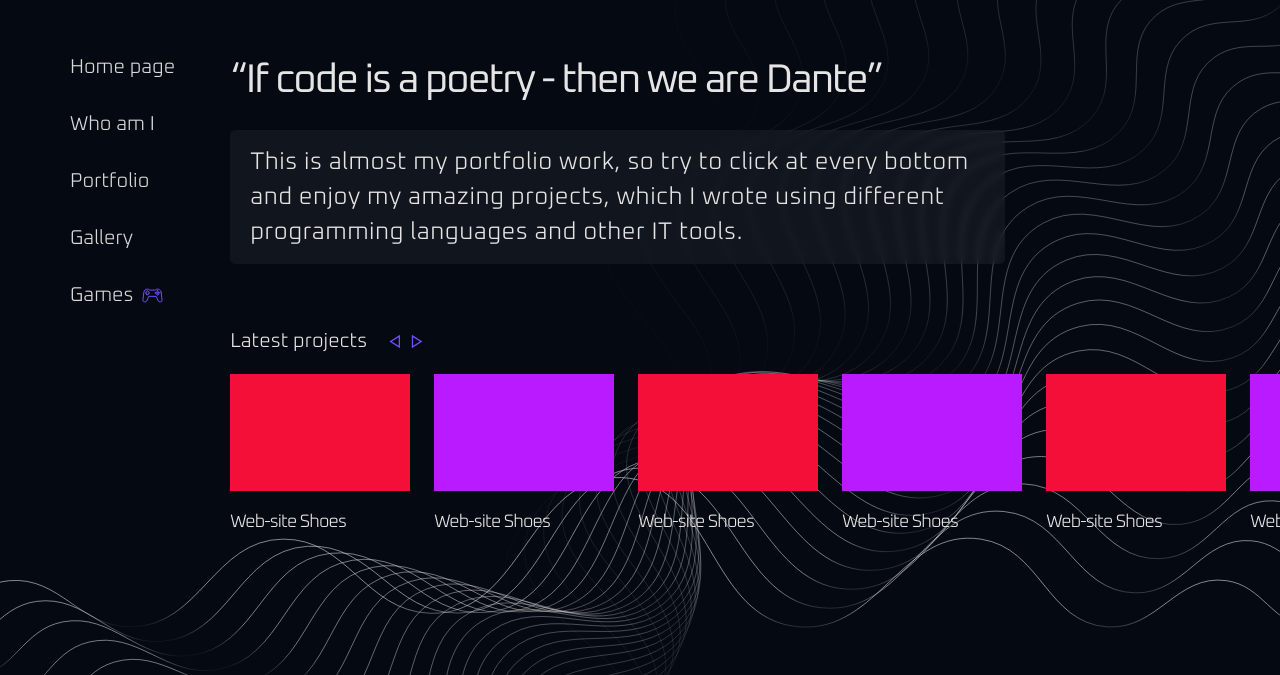
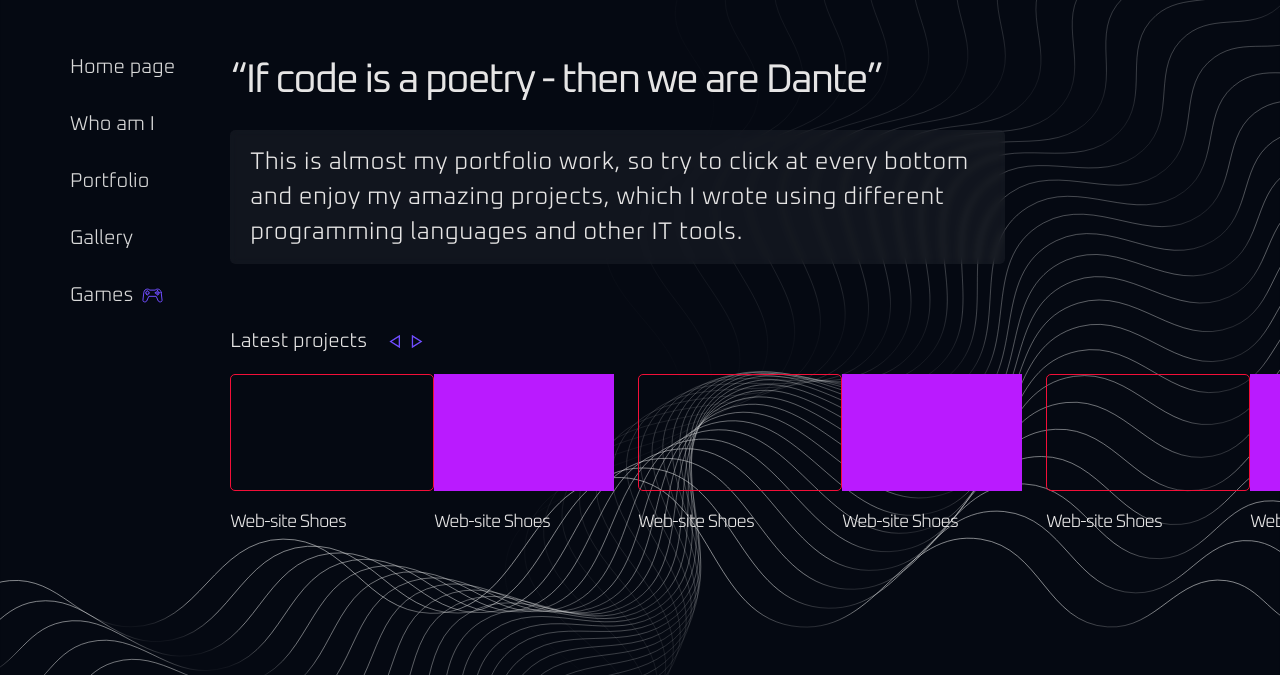
Before and after one commit to Poioill/poioill.github.io, a plain HTML site: page index.html in a window 1280 px wide. Shown: the part 125-800 px from the top of the page. Drawn offline with nearby package versions, Linux system fonts and the light colour scheme; files whose address does not match are found by name.

Commit message:
Update main.css

```diff
--- a/css/main.css
+++ b/css/main.css
@@ -74,10 +74,14 @@
 }
 /* TRYINGS */
 .img{
-    width: 180px;
+    width: inherit;
     height: 117px;
-    background: #F30F38;
+    margin-right: 20px;
+    border: 1px solid #F30F38;
+    padding: 5px;
     margin-bottom: 20px;
+    border-radius: 5px;
+    overflow: hidden;
 }
 .img2{
     width: 180px;
```
